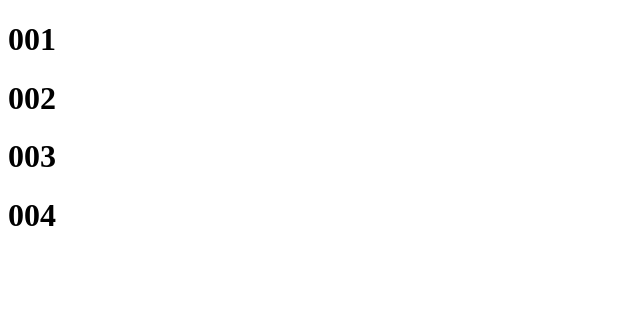
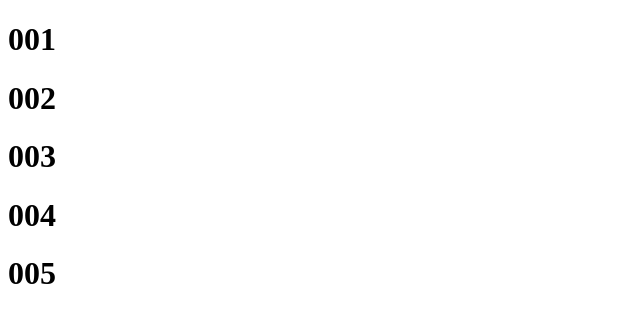
Before and after one commit to ohya-team/git_t, a plain HTML site: page index.html in a window 1280 px wide. Shown: the whole page, without its empty margins (0-640 px from the left). Drawn offline with Linux system fonts and the light colour scheme.

Commit message:
Update index.html

```diff
--- a/index.html
+++ b/index.html
@@ -11,6 +11,7 @@
     <h1>002</h1>
     <h1>003</h1>
     <h1>004</h1>
+    <h1>005</h1>
 
 </body>
 </html>
```
